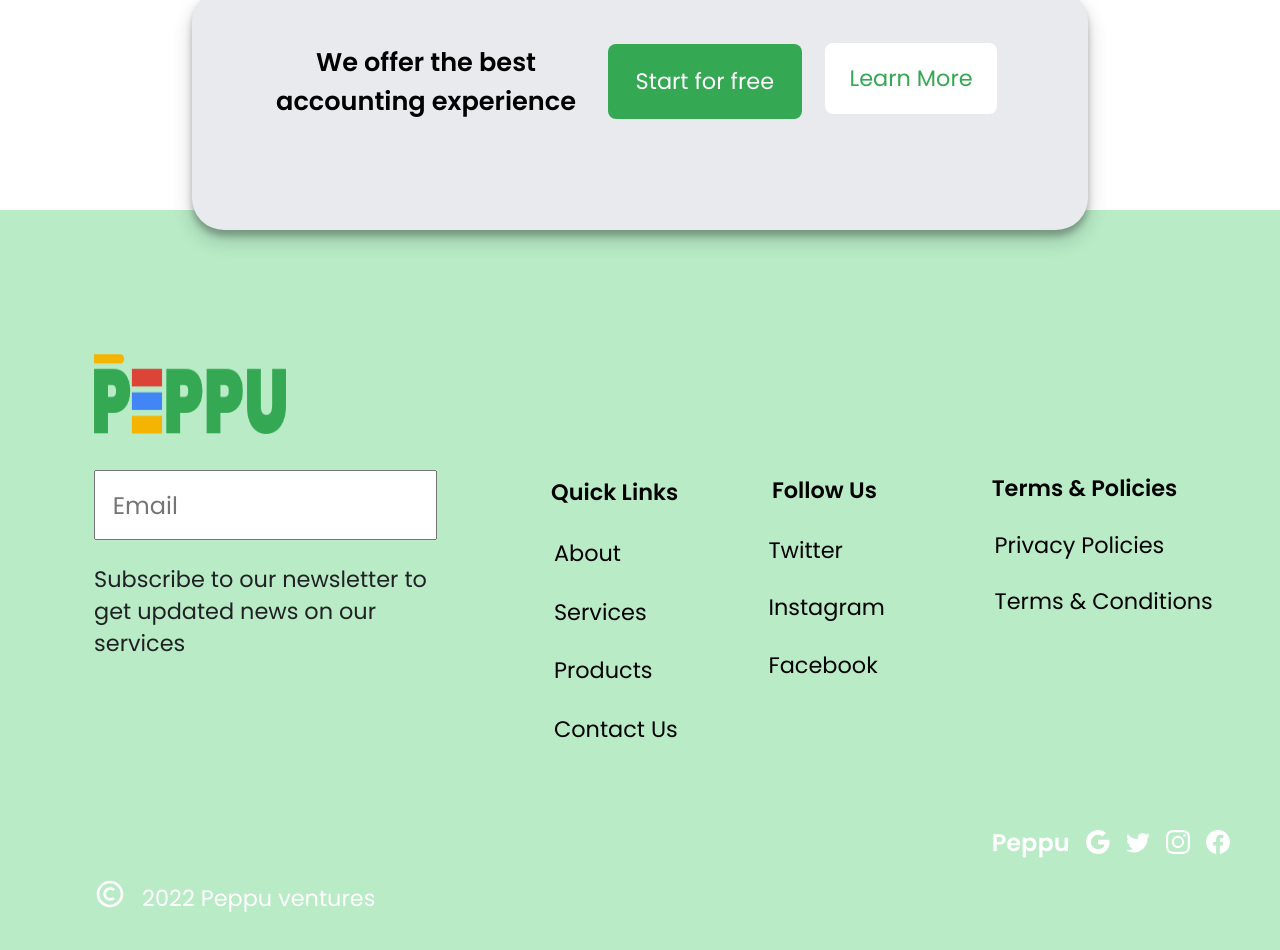
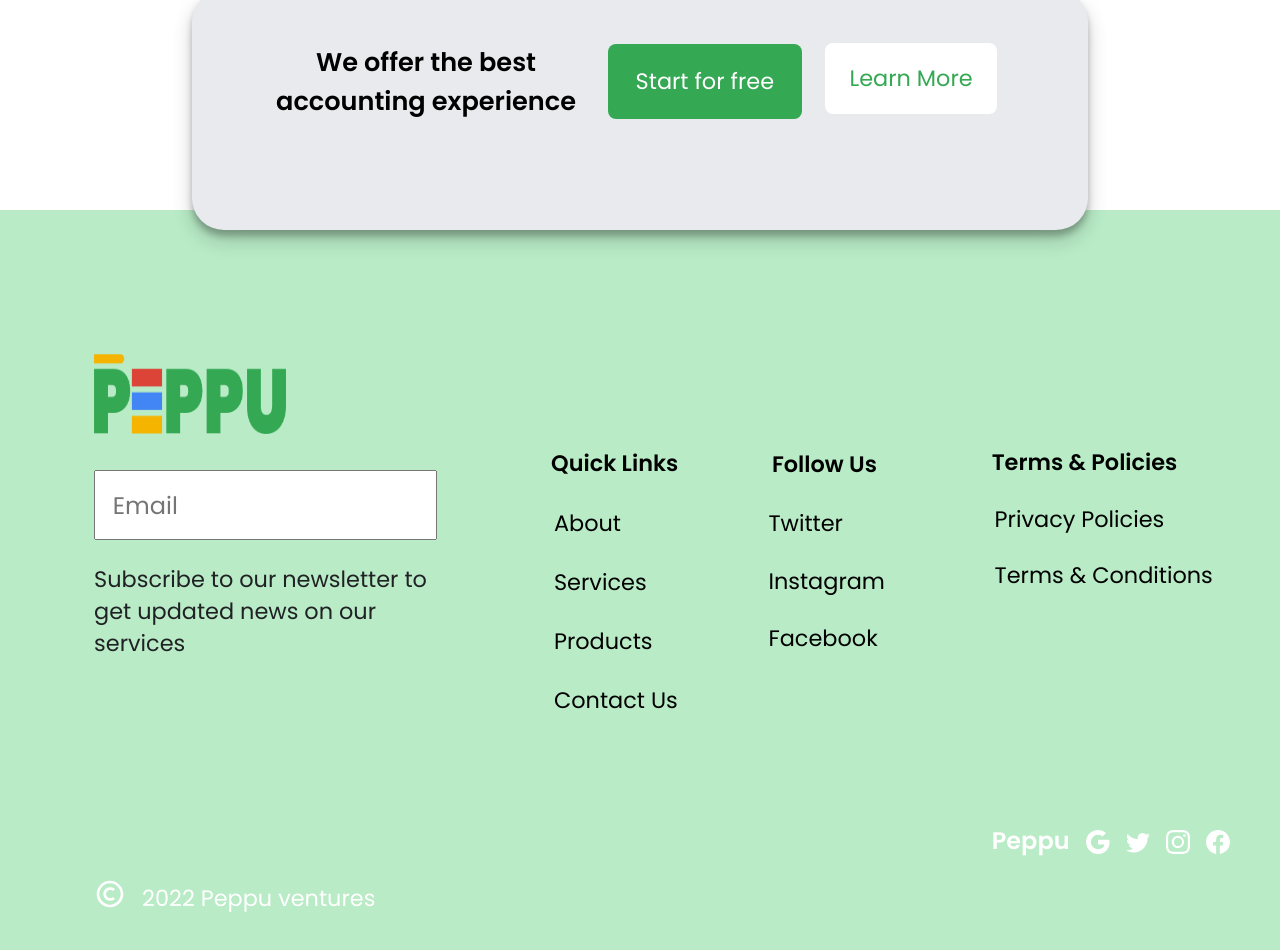
Before and after one commit to Peppu-Group/Peppu-books-frontend, a React (Vite) app: page / in a window 1280 px wide. Shown: the part 4609-5559 px from the top of the page. Built offline with nearby package versions, Linux system fonts and the light colour scheme.

Commit message:
footer margin-top

```diff
--- a/src/App.css
+++ b/src/App.css
@@ -455,15 +455,15 @@ a{
     padding-top: 5%;
 }
 .Quick-link h4,.Terms h4,.Follow-us h4{
-    margin-top: 113%;
+    margin-top: 95%;
     font-size: 1.4rem;
     margin-bottom: -5%;
 }
 .Terms h4{
-    margin-top:70%;
+    margin-top:60%;
 }
 .Follow-us h4{
-    margin-top:117% ;
+    margin-top:100% ;
     margin-left: -2%;
 }
 li{
@@ -515,14 +515,14 @@ li{
 }
 .copyright-text p{
     margin-left: 0%;
-    margin-top: 100%;
+    margin-top: 130%;
     font-size: 1.5rem;
     font-weight: 800;
 }
 
 .copyright-icon{
     color: white;
-    margin-top: 32%;
+    margin-top: 42%;
     font-weight: 400;
     display: flex;
     flex-direction: row;
@@ -841,9 +841,9 @@ font-weight: 600;
     display: flex;
     flex-direction: row;
     justify-content: center;
-    margin-top: 4%;
+    margin-top: 1%;
     gap: 2rem;
-    font-size: 200%;
+    font-size: 300%;
 }
 .left{
     color: #34a853;
```
